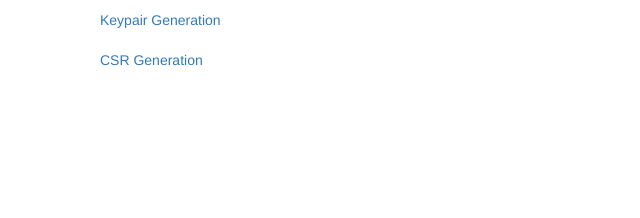
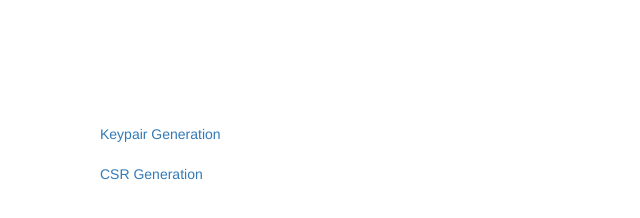
Before and after one commit to fuentesj/easy-key-z, a plain HTML site: page front-end/index.html in a window 1280 px wide. Shown: the whole page, without its empty margins (0-640 px from the left). Drawn offline with nearby package versions, Linux system fonts and the light colour scheme; some packages are replaced by stand-ins of ours.

Commit message:
1. Adjusted CSS for side navbar so its lower.

```diff
--- a/front-end/css/styles.css
+++ b/front-end/css/styles.css
@@ -9,3 +9,7 @@ input.buffer-margin-right {
 label.buffer-margin-right {
 	margin-right: 5px;
 }
+
+.col-md-3 {
+	margin-top: 10%;
+}
```
